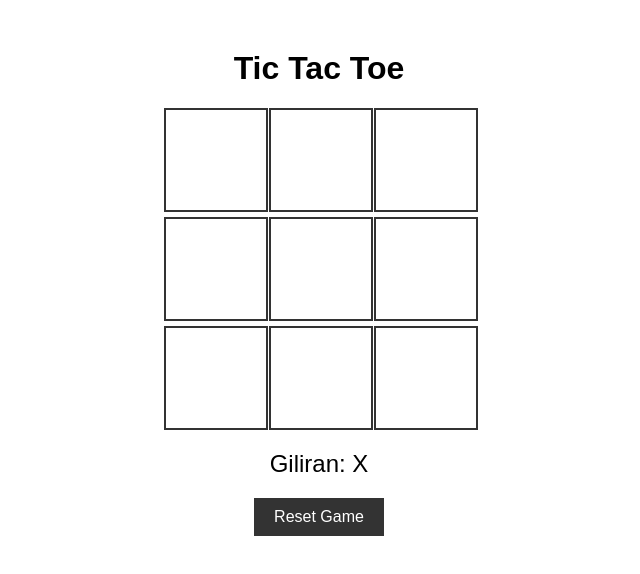
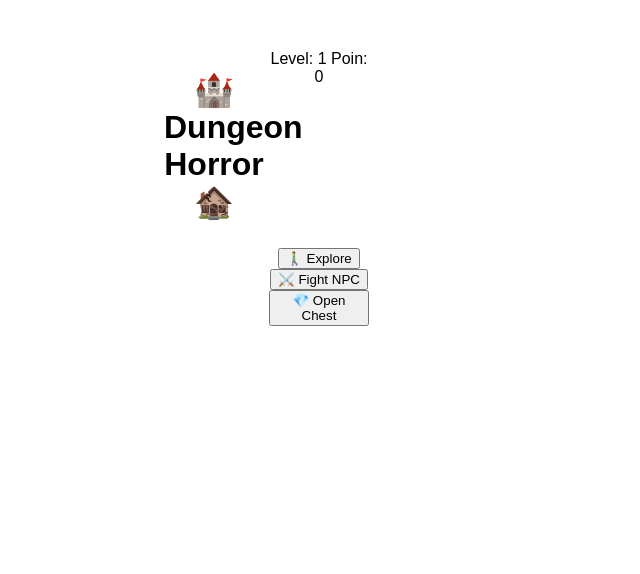
Before and after one commit to Rimuru-creator/Game-tok-tok, a plain HTML site: page index.html in a window 1280 px wide. Shown: the whole page, without its empty margins (321-961 px from the left). Drawn offline with Linux system fonts and the light colour scheme.

Commit message:
index.html

```diff
--- a/index.html
+++ b/index.html
@@ -3,24 +3,27 @@
 <head>
     <meta charset="UTF-8">
     <meta name="viewport" content="width=device-width, initial-scale=1.0">
-    <title>Tic Tac Toe Online</title>
+    <title>Dungeon Horror: Treasure Hunt</title>
     <link rel="stylesheet" href="style.css">
 </head>
 <body>
-    <h1>Tic Tac Toe</h1>
     <div class="game-container">
-        <div class="cell" data-index="0"></div>
-        <div class="cell" data-index="1"></div>
-        <div class="cell" data-index="2"></div>
-        <div class="cell" data-index="3"></div>
-        <div class="cell" data-index="4"></div>
-        <div class="cell" data-index="5"></div>
-        <div class="cell" data-index="6"></div>
-        <div class="cell" data-index="7"></div>
-        <div class="cell" data-index="8"></div>
+        <h1>🏰 Dungeon Horror 🏚️</h1>
+        <div class="level-info">
+            <span>Level: <span id="level">1</span></span>
+            <span>Poin: <span id="score">0</span></span>
+        </div>
+        <div class="dungeon-map" id="dungeon-map"></div>
+        <div class="game-log" id="game-log"></div>
+        <div class="player-actions">
+            <button id="move-btn">🚶‍♂️ Explore</button>
+            <button id="fight-btn">⚔️ Fight NPC</button>
+            <button id="open-treasure-btn">💎 Open Chest</button>
+        </div>
+        <audio id="background-sound" loop>
+            <source src="sounds/background.mp3" type="audio/mpeg">
+        </audio>
     </div>
-    <div class="status">Giliran: <span id="current-player">X</span></div>
-    <button id="reset-btn">Reset Game</button>
     <script src="script.js"></script>
 </body>
-</html
+</html>
```
